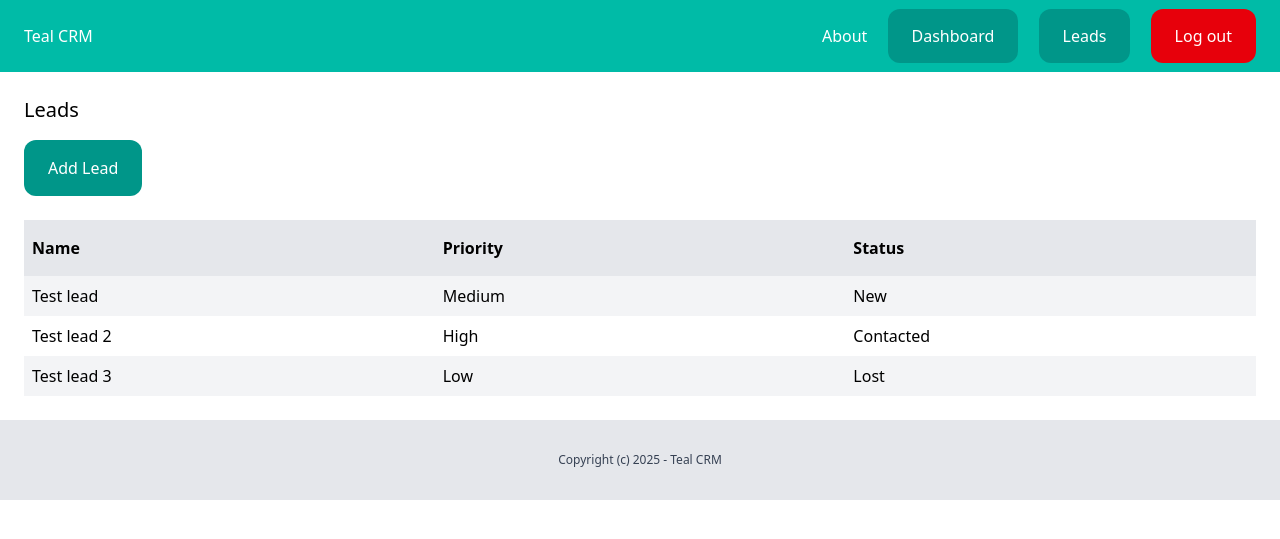
After one commit to BuDi4ka/Django_CRM_App, a Django app: page /dashboard/leads/ in a window 1280 px wide. The commit adds this page. Shown: the top 539 px of the page. Run offline with Django 5.2, Linux system fonts and the light colour scheme; a user stored in the database is signed in; data comes from the database, SQL or seed files in the repository.

Commit message:
Add leads list view and template, update navigation link

```diff
--- a/core/templates/core/base.html
+++ b/core/templates/core/base.html
@@ -17,7 +17,7 @@
                 <a href="{% url 'about' %}" class="text-white">About</a>
                 {% if request.user.is_authenticated %}
                     <a href="{% url 'dashboard' %}" class="py-4 px-6 bg-teal-600 rounded-xl text-white">Dashboard</a>
-                    <a href="{% url 'add-lead' %}" class="py-4 px-6 bg-teal-600 rounded-xl text-white">Add Lead</a>
+                    <a href="{% url 'leads_list' %}" class="py-4 px-6 bg-teal-600 rounded-xl text-white">Leads</a>
                     <a href="{% url 'logout' %}" class="py-4 px-6 bg-red-600 rounded-xl text-white">Log out</a>
                 {% else %}
                     <a href="{% url 'login' %}" class="py-4 px-6 bg-teal-600 rounded-xl text-white">Log in</a>
--- a/dashboard/views.py
+++ b/dashboard/views.py
@@ -1,7 +1,7 @@
 from django.shortcuts import render
 from django.contrib.auth.decorators import login_required
 
-# Create your views here.
+
 @login_required
 def dashboard(request):
     return render(request, 'dashboard/dashboard.html')
--- /dev/null
+++ b/lead/templates/lead/leads_list.html
@@ -0,0 +1,28 @@
+{% extends "core/base.html" %}
+
+{% block title %}
+Leads
+{% endblock %}
+
+
+{% block content %}
+    <div class="py-6 px-6">
+        <h1 class="mb-4 text-xl">Leads</h1>
+
+        <a href="{% url 'add-lead' %}" class="inline-block py-4 px-6 bg-teal-600 rounded-xl text-white">
+            Add Lead
+        </a>
+        <div class="mt-6 flex justify-between">
+            <p class="py-4 px-2 bg-gray-200 font-semibold w-full">Name</p>
+            <p class="py-4 px-2 bg-gray-200 font-semibold w-full">Priority</p>
+            <p class="py-4 px-2 bg-gray-200 font-semibold w-full">Status</p>
+        </div>
+        {% for lead in leads %}
+            <div class="flex justify-between">
+                <p class="py-2 px-2 w-full {% cycle 'bg-gray-100' '' %}">{{ lead.name }}</p>
+                <p class="py-2 px-2 w-full {% cycle 'bg-gray-100' '' %}">{{ lead.get_priority_display }}</p>
+                <p class="py-2 px-2 w-full {% cycle 'bg-gray-100' '' %}">{{ lead.get_status_display }}</p>
+            </div>
+        {% endfor %}
+    </div>
+{% endblock %}
--- a/lead/urls.py
+++ b/lead/urls.py
@@ -3,5 +3,6 @@ from django.urls import path
 from . import views
 
 urlpatterns = [
-    path('add-lead', views.add_lead, name='add-lead')
+    path('', views.leads_list, name='leads_list'),
+    path('add-lead', views.add_lead, name='add-lead'),
 ]
--- a/lead/views.py
+++ b/lead/views.py
@@ -2,6 +2,16 @@ from django.shortcuts import render, redirect
 from django.contrib.auth.decorators import login_required
 
 from .forms import AddLeadForm
+from .models import Lead
+
+
+@login_required
+def leads_list(request):
+    leads = Lead.objects.filter(created_by=request.user)
+
+    return render(request, 'lead/leads_list.html', {
+        'leads': leads
+    })
 
 
 @login_required
```
